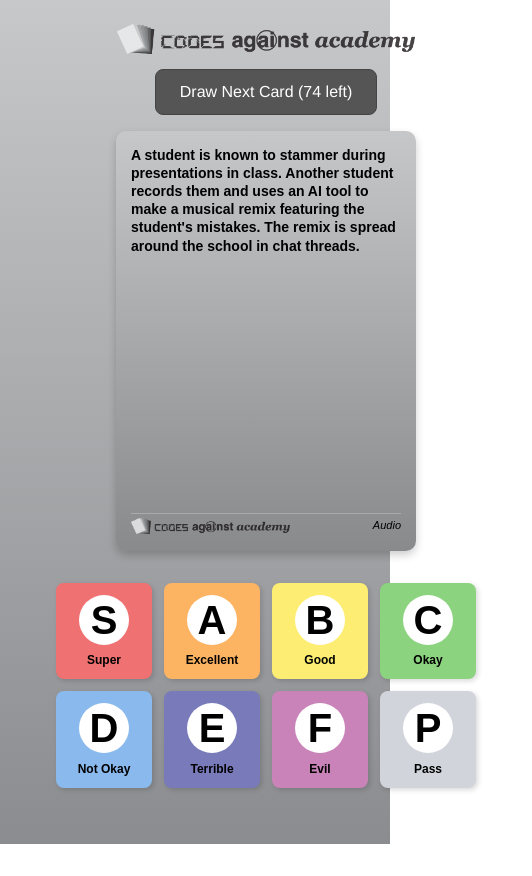
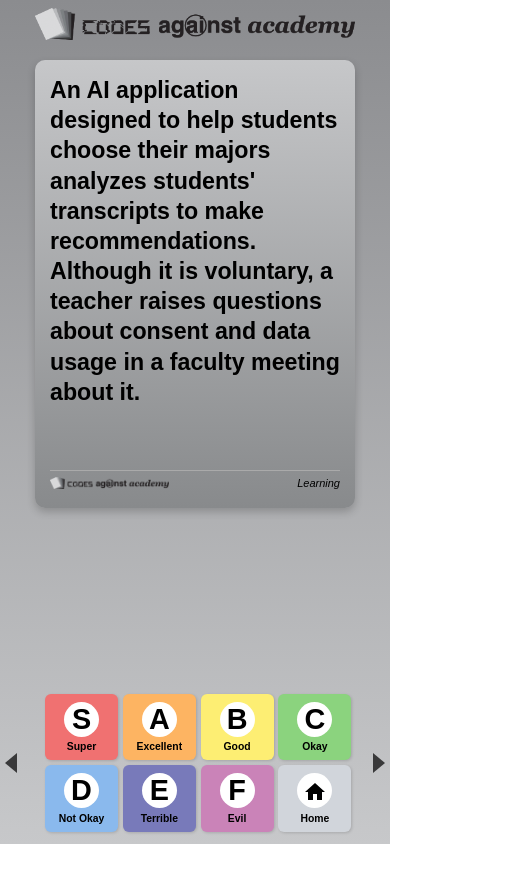
Before and after one commit to rootlake/codesagainstacademy, a Svelte app: page / in a window 390 px wide. Shown: the whole page, 532 px wide, since content can reach past the window. After the commit the page ends 844 px from the top, so only its background shows below. Built offline with nearby package versions, Linux system fonts and the light colour scheme.

Commit message:
feat: finalize mobile layout and styling

```diff
--- a/index.html
+++ b/index.html
@@ -3,8 +3,8 @@
   <head>
     <meta charset="UTF-8" />
     <link rel="icon" type="image/svg+xml" href="/vite.svg" />
-    <meta name="viewport" content="width=device-width, initial-scale=1.0" />
-    <title>Vite + Svelte + TS</title>
+    <meta name="viewport" content="width=device-width, initial-scale=1.0, viewport-fit=cover" />
+    <title>Codes Against Academy</title>
   </head>
   <body>
     <div id="app"></div>
--- a/src/App.svelte
+++ b/src/App.svelte
@@ -1,234 +1,287 @@
 <script lang="ts">
-  import { onMount } from 'svelte';
-  import { availableDeck, currentCard, fullDeck, type ScenarioCard } from './lib/store';
-  // Assuming scenarios.json is correctly placed and Vite handles JSON imports
+  import { onMount, onDestroy } from 'svelte';
+  import { currentCard, fullDeck, type ScenarioCard } from './lib/store';
   import scenariosData from './lib/data/scenarios.json';
-  import CurrentCardDisplay from './lib/components/CurrentCardDisplay.svelte'; // Import the new component
-  import TierListDisplay from './lib/components/TierListDisplay.svelte'; // Import TierListDisplay
-  import logoSrc from '/minilogo.png'; // Import the logo for the header
+  import CurrentCardDisplay from './lib/components/CurrentCardDisplay.svelte';
+  import TierListDisplay from './lib/components/TierListDisplay.svelte';
+  import logoSrc from '/minilogo.png';
 
-  // Utility function to shuffle an array (Fisher-Yates)
+  // --- State --- //
+  let history: ScenarioCard[] = []; // Will hold the fully shuffled deck
+  let historyIndex = -1;           // Pointer within the history
+  let currentCardValue: ScenarioCard | null = null;
+
+  const unsubscribeCurrent = currentCard.subscribe(value => {
+    currentCardValue = value;
+  });
+
+  // --- Reactive Navigation State --- //
+  $: canGoPrev = historyIndex > 0;
+  $: canGoNext = historyIndex < history.length - 1;
+
+  // --- Utility --- //
   function shuffleArray<T>(array: T[]): T[] {
     for (let i = array.length - 1; i > 0; i--) {
       const j = Math.floor(Math.random() * (i + 1));
-      [array[i], array[j]] = [array[j], array[i]]; // Swap elements
+      [array[i], array[j]] = [array[j], array[i]];
     }
     return array;
   }
 
+  // --- Lifecycle --- //
   onMount(() => {
     const allCards = scenariosData as ScenarioCard[];
-    const scenarioCards = allCards;
-
-    if (scenarioCards.length === 0) {
+    if (allCards.length === 0) {
       console.error("No scenario cards found!");
       return;
     }
 
     // Set the full deck reference
-    fullDeck.set([...scenarioCards]);
+    fullDeck.set([...allCards]);
 
-    // Shuffle the whole deck first
-    const shuffledDeck = shuffleArray([...scenarioCards]);
+    // Create the full navigation history by shuffling ALL cards
+    history = shuffleArray([...allCards]);
 
-    // Set the initial card (first from shuffled)
-    currentCard.set(shuffledDeck.shift()!); // Remove first card and set it
+    // Start at a random index
+    historyIndex = Math.floor(Math.random() * history.length);
 
-    // Set the remaining shuffled cards as the available deck
-    availableDeck.set(shuffledDeck);
+    // Set the initial current card
+    currentCard.set(history[historyIndex]);
 
-    // Reset current card and tiers if needed (optional)
-    // currentCard.set(null);
-    // tieredCards.set(initialTiers); // Reset tiers if implementing replayability
+    // availableDeck is no longer used
+    // availableDeck.set([]);
   });
 
-  function drawCard() {
-    let cardToDraw: ScenarioCard | null = null;
-    availableDeck.update((deck: ScenarioCard[]) => {
-      if (deck.length > 0) {
-        // Draw from the top (or bottom, consistency matters)
-        cardToDraw = deck.shift()!; // Use shift() to take from the start, non-null assertion assumes length > 0
-      } else {
-        // Handle empty deck case (e.g., show message, allow reset)
-        console.warn("Deck is empty!");
-      }
-      return deck; // Return the modified deck to update the store
-    });
-
-    if (cardToDraw) {
-      currentCard.set(cardToDraw);
+  // --- Navigation Functions --- //
+  function nextCard() {
+    if (canGoNext) {
+      historyIndex++;
+      currentCard.set(history[historyIndex]);
     }
   }
 
-  // Reactive statement to log current card for debugging
-  $: console.log("Current Card:", $currentCard);
-  $: console.log("Available Deck Size:", $availableDeck.length);
+  function previousCard() {
+    if (canGoPrev) {
+      historyIndex--;
+      currentCard.set(history[historyIndex]);
+    }
+  }
+
+  // --- Cleanup --- //
+  onDestroy(unsubscribeCurrent);
 
 </script>
 
 <main class="game-container">
-  <!-- Replace H1 with Logo -->
   <div class="logo-header">
     <img src={logoSrc} alt="Codes Against Academy" />
   </div>
-  <!-- <h1>Codes Against Academy - Tier List</h1> -->
-
-  <div class="controls">
-    <button on:click={drawCard} disabled={$availableDeck.length === 0}>
-      Draw Next Card ({$availableDeck.length} left)
-    </button>
-  </div>
 
   <div class="card-area">
-    <!-- Always display the card component, remove placeholder logic -->
     <CurrentCardDisplay />
-    <!-- {#if $currentCard}
-      <CurrentCardDisplay />
-    {:else if $availableDeck.length > 0}
-       Initial state handled by setting currentCard in onMount
-    {:else}
-      <div class="card-placeholder empty">
-         <p>Deck empty!</p>
-      </div>
-    {/if} -->
   </div>
 
   <div class="tier-list-area">
-    <!-- Use the TierListDisplay component -->
-    <TierListDisplay />
-    <!-- <p>[Tier List will go here]</p> -->
+    <div class="tier-list-content">
+      <div class="nav-container left">
+        <button class="nav-button prev" on:click={previousCard} disabled={!canGoPrev}>
+          <!-- Triangle added via CSS -->
+        </button>
+      </div>
+      <TierListDisplay />
+      <div class="nav-container right">
+        <button class="nav-button next" on:click={nextCard} disabled={!canGoNext}>
+          <!-- Triangle added via CSS -->
+        </button>
+      </div>
+    </div>
   </div>
+
+  <!-- <div class="controls"> -->
+    <!-- Controls were here, likely removed temporarily, can add back if needed -->
+  <!-- </div> -->
 
 </main>
 
 <style>
-  /* --- Global Styles --- */
+  /* Minimal global reset */
   :global(html, body) {
     margin: 0;
     padding: 0;
-    height: 100%; /* Ensure html also takes height */
-  }
-  :global(body) {
-    /* margin: 0; /* Moved to above reset */
-    background: linear-gradient(to bottom, #C7C8CA, #8B8C8F);
-    color: #000;
-    /* min-height: 100vh; /* Not needed with height: 100% */
-    overflow: hidden; /* Prevent scrolling */
-  }
-  :global(h1) { /* Keep rule but comment out content */
-    /* text-align: center; */
-    /* color: #222; */
-    /* font-family: 'Helvetica Neue', Helvetica, Arial, sans-serif; */
-    /* font-size: 1.5rem; */
-    /* margin-top: 1rem; */
-    /* margin-bottom: 0.5rem; */
-    /* outline: 1px solid orange; */
+    height: 100%;
+    width: 100%; /* Explicitly set width */
+    overflow: hidden; /* Prevent body scroll */
   }
 
-  /* --- Component Styles --- */
+  :global(body) {
+    /* Reversed gradient: Dark top to Light bottom */
+    background: linear-gradient(to bottom, #8B8C8F, #C7C8CA);
+    color: #000;
+    overflow: hidden;
+    position: relative;
+  }
+
+  .test-container {
+    width: 100%;
+    height: 100vh; /* Fallback */
+    height: 100svh; /* Target small viewport height */
+    padding: 0;
+    margin: 0;
+    background-color: red;
+    box-sizing: border-box;
+    /* Add some content styling for visibility */
+    display: flex;
+    justify-content: center;
+    align-items: center;
+    font-size: 2rem;
+    color: white;
+  }
+
+  /* --- Nav Button Styles (using CSS triangles) --- */
+  .nav-button {
+    background-color: transparent;
+    border: none;
+    width: 40px; /* Button clickable area width */
+    height: 40px; /* Button clickable area height */
+    cursor: pointer;
+    padding: 0; /* Remove padding, using pseudo-element */
+    opacity: 0.7;
+    position: relative; /* For pseudo-element positioning */
+    touch-action: manipulation; /* Prevent double-tap zoom */
+    /* outline: 1px dashed white; /* Optional debug */
+  }
+  .nav-button::before { /* Common styles for triangle pseudo-elements */
+    content: "";
+    position: absolute;
+    top: 50%;
+    left: 50%;
+    width: 0;
+    height: 0;
+    border-style: solid;
+    /* Default border color, overridden below */
+    border-color: transparent black transparent transparent;
+  }
+  .nav-button.prev::before {
+    border-width: 10px 12px 10px 0; /* h, right-w, h, left-w */
+    border-color: transparent black transparent transparent;
+    transform: translate(-50%, -50%);
+  }
+  .nav-button.next::before {
+    border-width: 10px 0 10px 12px; /* h, right-w, h, left-w */
+    border-color: transparent transparent transparent black;
+    transform: translate(-50%, -50%);
+  }
+
+  .nav-button:hover:not(:disabled) {
+    opacity: 1.0;
+  }
+  .nav-button:disabled {
+    cursor: not-allowed;
+    opacity: 0.3;
+  }
+  /* Change triangle color when disabled */
+  .nav-button.prev:disabled::before {
+    border-color: transparent rgba(0,0,0,0.2) transparent transparent;
+  }
+  .nav-button.next:disabled::before {
+    border-color: transparent transparent transparent rgba(0,0,0,0.2);
+  }
+
   .logo-header {
     text-align: center;
-    padding: 0.5rem 0;
-    /* outline: 1px solid orange; /* Removed */
+    /* padding: 0; Removed padding - handled inside */
+    flex-shrink: 0;
+    margin-bottom: 0.75rem; /* Slightly reduced space below logo */
+    width: 100%;
+    max-width: 320px; /* Match card max-width */
+    margin-left: auto; /* Center the container */
+    margin-right: auto;
+    box-sizing: border-box;
+    padding-top: max(0.5rem, env(safe-area-inset-top));
+    /* padding-left/right removed, handled by centering */
   }
   .logo-header img {
-    height: 30px; /* Adjust logo size as needed */
-    width: auto;
+    /* height: clamp(20px, 4vw, 40px); /* Removed clamp */
+    width: 100%; /* Fill the container width */
+    height: auto; /* Maintain aspect ratio */
+    max-height: 40px; /* Add max-height constraint */
     opacity: 0.8;
+    display: block;
+    /* margin: 0 auto; /* No longer needed, container centered */
   }
 
   .game-container {
-    max-width: 800px;
+    width: 100%;
     margin-left: auto;
     margin-right: auto;
-    padding: 1rem;
+    padding: 0; /* Remove padding, handled by children now */
     font-family: 'Helvetica Neue', Helvetica, Arial, sans-serif;
     display: flex;
     flex-direction: column;
     height: 100vh;
     height: 100svh;
     box-sizing: border-box;
-    /* outline: 2px solid red; /* Removed */
-  }
-
-  .controls {
-    text-align: center;
-    /* outline: 2px solid blue; /* Removed */
-    margin-bottom: 0.5rem;
-  }
-
-  .controls button {
-    padding: 0.8rem 1.5rem;
-    font-size: 1rem;
-    cursor: pointer;
-    background-color: #555;
-    color: #fff;
-    border: 1px solid #444; /* Added subtle border */
-    border-radius: 8px; /* Slightly more rounded */
-    font-family: 'Helvetica Neue', Helvetica, Arial, sans-serif;
-    transition: background-color 0.2s ease;
-  }
-  .controls button:hover:not(:disabled) {
-    background-color: #666;
-  }
-  .controls button:disabled {
-    background-color: #777;
-    border-color: #666;
-    cursor: not-allowed;
+    justify-content: flex-start;
+    align-items: center;
   }
 
   .card-area {
     border: none;
-    padding: 0.5rem;
+    padding: 0;
     text-align: center;
-    /* outline: 2px solid green; /* Removed */
     display: flex;
-    justify-content: center;
+    flex-direction: column;
     align-items: center;
     flex-shrink: 0;
-    margin-bottom: 1rem;
+    /* margin-bottom removed */
+    width: 100%;
+    padding-left: max(0.5rem, env(safe-area-inset-left));
+    padding-right: max(0.5rem, env(safe-area-inset-right));
+    box-sizing: border-box;
+    margin-top: 0.5rem; /* Add small space above card */
   }
 
-  /* Styles for the placeholder when no card is displayed - NOW UNUSED */
-  /*
-  .card-placeholder {
-    max-width: 300px;
-    margin: 0 auto;
-    aspect-ratio: 2.5 / 3.5;
-    background-color: #BDBDBD;
-    border: 1px solid #999;
-    border-radius: 20px;
-    display: block;
-    color: #666;
-    font-style: italic;
-    box-shadow: 5px 5px 15px rgba(0,0,0,0.3);
-    height: 420px;
+  /* .nav-row removed as buttons moved */
+
+  .nav-container {
+    flex: 0 0 auto;
+    width: 40px; /* Keep explicit width */
+    display: flex;
+    align-items: center;
+    justify-content: center;
   }
-  .card-placeholder.empty {
-    background-color: #A0A0A0;
-  }
-  .card-placeholder.empty p {
-    margin: 0;
-  }
-  */
 
   .tier-list-area {
-    min-height: 100px;
     text-align: center;
     border: none;
-    padding: 0;
+    padding: 0; /* Remove padding, handled by content wrapper */
     line-height: normal;
-    /* outline: 2px solid purple; /* Removed debug outline */
     flex-shrink: 0;
-    /* margin-top: auto; /* Removed - let it flow naturally */
+    width: 100%;
+    box-sizing: border-box;
+    margin-top: auto; /* Push to bottom */
+    /* padding-bottom: max(0.5rem, env(safe-area-inset-bottom)); /* Moved to content */
   }
-  /* Removed tier-list-area p rule */
 
-  /* REMOVED old .current-card-placeholder styles as they are unused */
+  .tier-list-content {
+    display: flex;
+    align-items: center;
+    justify-content: center;
+    gap: 10px;
+    width: 100%;
+    padding-left: max(0.5rem, env(safe-area-inset-left));
+    padding-right: max(0.5rem, env(safe-area-inset-right));
+    padding-bottom: max(0.5rem, env(safe-area-inset-bottom));
+    padding-top: 0.25rem; /* Reduced space above tier list */
+    box-sizing: border-box;
+  }
 
-  /* --- Debug Outlines --- */
-  h1 { outline: 1px solid orange; }
-  .card-placeholder { outline: 3px dashed lime; } /* Make placeholder outline distinct */
-  /* --- End Debug Outlines --- */
+  /* Target TierListDisplay component if needed */
+  :global(app-tier-list-display) { /* Check actual tag name */
+    flex-grow: 0; /* Don't let it grow */
+    flex-shrink: 1; /* Allow shrinking if needed */
+  }
+
+  /* .controls commented out in template */
 
 </style>
--- a/src/app.css
+++ b/src/app.css
@@ -1,79 +1 @@
-:root {
-  font-family: system-ui, Avenir, Helvetica, Arial, sans-serif;
-  line-height: 1.5;
-  font-weight: 400;
-
-  color-scheme: light dark;
-  color: rgba(255, 255, 255, 0.87);
-  background-color: #242424;
-
-  font-synthesis: none;
-  text-rendering: optimizeLegibility;
-  -webkit-font-smoothing: antialiased;
-  -moz-osx-font-smoothing: grayscale;
-}
-
-a {
-  font-weight: 500;
-  color: #646cff;
-  text-decoration: inherit;
-}
-a:hover {
-  color: #535bf2;
-}
-
-body {
-  margin: 0;
-  display: flex;
-  place-items: center;
-  min-width: 320px;
-  min-height: 100vh;
-}
-
-h1 {
-  font-size: 3.2em;
-  line-height: 1.1;
-}
-
-.card {
-  padding: 2em;
-}
-
-#app {
-  max-width: 1280px;
-  margin: 0 auto;
-  padding: 2rem;
-  text-align: center;
-}
-
-button {
-  border-radius: 8px;
-  border: 1px solid transparent;
-  padding: 0.6em 1.2em;
-  font-size: 1em;
-  font-weight: 500;
-  font-family: inherit;
-  background-color: #1a1a1a;
-  cursor: pointer;
-  transition: border-color 0.25s;
-}
-button:hover {
-  border-color: #646cff;
-}
-button:focus,
-button:focus-visible {
-  outline: 4px auto -webkit-focus-ring-color;
-}
-
-@media (prefers-color-scheme: light) {
-  :root {
-    color: #213547;
-    background-color: #ffffff;
-  }
-  a:hover {
-    color: #747bff;
-  }
-  button {
-    background-color: #f9f9f9;
-  }
-}
+/* Remove all default styles */
--- a/src/lib/components/CurrentCardDisplay.svelte
+++ b/src/lib/components/CurrentCardDisplay.svelte
@@ -1,16 +1,17 @@
 <script lang="ts">
-  import { currentCard, type ScenarioCard } from '../store'; // Use relative path for store
+  // Keep only necessary imports and logic
+  import { currentCard, type ScenarioCard } from '../store';
   import { onDestroy } from 'svelte';
-  import logoSrc from '/minilogo.png'; // Import the logo
+  import logoSrc from '/minilogo.png';
+
+  // Remove props
+  // export let onNext: () => void = () => {};
+  // export let onPrev: () => void = () => {};
+  // export let canGoNext: boolean = true;
+  // export let canGoPrev: boolean = false;
 
   let card: ScenarioCard | null = null;
-
-  // Subscribe to the store and update local variable
-  const unsubscribe = currentCard.subscribe(value => {
-    card = value;
-  });
-
-  // Unsubscribe when component is destroyed to prevent memory leaks
+  const unsubscribe = currentCard.subscribe(value => { card = value; });
   onDestroy(unsubscribe);
 
   // Placeholder for footer content later
@@ -20,50 +21,42 @@
 </script>
 
 {#if card}
-  <!-- Renamed outer div to mimic .card-front structure -->
+  <!-- Removed card-wrapper -->
+  <!-- Main card element -->
   <div class="card-front">
-    <!-- Added text-container div -->
     <div class="text-container">
       <p>{card.scenario}</p>
     </div>
-    <!-- Renamed footer div to mimic .bottom-elements -->
     <div class="bottom-elements">
       <img src={logoSrc} alt="Codes Against Academy Logo" class="logo"/>
       <span class="category">{card.category}</span>
     </div>
   </div>
+  <!-- Removed buttons -->
 {/if}
 
 <style>
-  /* --- Debug Outlines --- Removed */
-  /*
-  .card-front { outline: 2px dotted cyan; }
-  .text-container { outline: 1px solid yellow; }
-  .bottom-elements { outline: 1px solid magenta; }
-  */
-  /* --- End Debug Outlines --- */
+  /* Removed .card-wrapper styles */
+  /* Removed .nav-button, .prev, .next styles */
 
   .card-front {
-    /* --- Dimensions (from original .card) --- */
-    width: 300px;
-    height: 420px;
-    /* --- Background & Appearance (from original .card-front) --- */
-    background: linear-gradient(to bottom, #C6C7C9, #888A8C); /* Original gradient */
-    border-radius: 10px; /* Original rounding */
-    box-shadow: 0 4px 8px rgba(0, 0, 0, 0.2); /* Original shadow */
-    /* --- Layout (from original .card-front) --- */
-    padding: 15px; /* Reduced padding */
+    width: 100%; /* Fill container width */
+    aspect-ratio: 2.5 / 3.5; /* Enforce aspect ratio */
+    margin: 0 auto;
+    background: linear-gradient(to bottom, #C6C7C9, #888A8C);
+    border-radius: 10px;
+    box-shadow: 0 4px 8px rgba(0, 0, 0, 0.2);
+    padding: 15px;
     box-sizing: border-box;
     display: flex;
     flex-direction: column;
-    position: relative; /* Needed for absolute positioning of footer */
-    margin: 0 auto; /* Center the card */
-    /* --- Font (from original .card-front) --- */
-    font-family: Arial, sans-serif; /* Original font */
+    position: relative;
+    font-family: Arial, sans-serif;
     font-weight: bold;
     color: #000;
-    /* --- Remove Svelte defaults if needed --- */
-    overflow: hidden; /* Added from original */
+    overflow: hidden;
+    max-width: 320px; /* Reduced max width */
+    container-type: inline-size;
   }
 
   .text-container {
@@ -74,13 +67,14 @@
     text-align: left;
     display: flex; /* To align paragraph */
     align-items: flex-start;
+    /* outline: 1px solid yellow; */
   }
 
   .text-container p {
     margin: 0;
     width: 100%;
     word-wrap: break-word;
-    font-size: clamp(14px, 3.5vw, 22px); /* Slightly smaller font size range */
+    font-size: clamp(16px, 8cqw, 32px); /* Final increase to clamp values */
     line-height: 1.3;
     color: #000;
     /* Remove any inherited bolding if needed, already on parent */
@@ -96,13 +90,15 @@
     border-top: 1px solid #aaa;
     padding-top: 2px; /* Reduced padding */
     margin-top: 3px; /* Reduced margin */
+    /* outline: 1px solid magenta; */
   }
 
   .logo {
-    height: 16px; /* Slightly smaller logo */
+    /* Scale relative to card (container) width */
+    height: clamp(12px, 2.5cqw, 18px); /* Example: scale with container, limited range */
     width: auto;
-    opacity: 0.8; /* Original opacity */
-    display: block; /* Ensure proper rendering */
+    opacity: 0.8;
+    display: block;
   }
 
   .category {
--- a/src/lib/components/TierCard.svelte
+++ b/src/lib/components/TierCard.svelte
@@ -7,7 +7,13 @@
 
 <div class="tier-card" style:--tier-color={color}>
   <div class="circle">
-    <span class="letter">{tierId}</span>
+    {#if tierId === 'Home'}
+      <svg class="home-svg" xmlns="http://www.w3.org/2000/svg" viewBox="0 0 24 24" fill="currentColor">
+        <path d="M10 20v-6h4v6h5v-8h3L12 3 2 12h3v8z"/>
+      </svg>
+    {:else}
+      <span class="letter">{tierId}</span>
+    {/if}
   </div>
   {#if description}
     <span class="description">{description}</span>
@@ -17,38 +23,52 @@
 <style>
   .tier-card {
     background-color: var(--tier-color);
-    padding: 0.75rem 0.5rem; /* Padding top/bottom and left/right */
-    border-radius: 8px;
+    padding: 0.5rem 0.25rem; /* Reduced padding */
+    border-radius: 6px; /* Slightly less rounding */
     display: flex;
     flex-direction: column;
     align-items: center;
-    gap: 0.3rem; /* Space between circle and description */
-    min-width: 80px; /* Ensure minimum width */
-    box-shadow: 2px 2px 5px rgba(0,0,0,0.15);
+    gap: 0.15rem; /* Reduced gap */
+    min-width: 65px; /* Reduced min-width */
+    box-shadow: 1px 1px 3px rgba(0,0,0,0.15);
   }
 
   .circle {
     background-color: white;
-    width: 50px; /* Adjust size as needed */
-    height: 50px;
+    width: 35px; /* Reduced circle size */
+    height: 35px;
     border-radius: 50%;
     display: flex;
     justify-content: center;
     align-items: center;
-    margin-bottom: 0.25rem; /* Space below circle */
+    margin-bottom: 0.15rem; /* Reduced space */
   }
 
   .letter {
     font-family: Arial, Helvetica, sans-serif;
     font-weight: bold;
-    font-size: 2.5rem; /* Large letter */
+    font-size: 1.8rem; /* Base letter size */
     color: black;
-    line-height: 1; /* Prevent extra vertical space */
+    line-height: 1;
+    /* Add base positioning */
+    position: relative;
+  }
+
+  /* Remove .home-symbol styles */
+
+  /* Add styles for the SVG */
+  .home-svg {
+    width: 24px; /* Adjust size as needed */
+    height: 24px; /* Adjust size as needed */
+    fill: black; /* Ensure solid black */
+    /* Vertical alignment might be slightly off, adjust if needed */
+    position: relative;
+    top: 1px; /* Example nudge */
   }
 
   .description {
     font-family: Arial, Helvetica, sans-serif;
-    font-size: 0.75rem;
+    font-size: 0.65rem; /* Reduced description size */
     font-weight: bold;
     color: black;
     text-align: center;
--- a/src/lib/components/TierListDisplay.svelte
+++ b/src/lib/components/TierListDisplay.svelte
@@ -17,8 +17,8 @@
     { id: 'D', color: '#8ab9ed', description: 'Not Okay' },
     { id: 'E', color: '#787ABA', description: 'Terrible' },
     { id: 'F', color: '#CA83B8', description: 'Evil' },
-    // Add Pass/Discard placeholder
-    { id: 'P', color: '#D1D5DB', description: 'Pass' }, // Example gray
+    // Changed Menu to Home
+    { id: 'Home', color: '#D1D5DB', description: 'Home' }, // Example gray
   ];
 </script>
 
@@ -35,12 +35,12 @@
 <style>
   .tier-list-container {
     display: grid;
-    grid-template-columns: repeat(4, auto);
+    grid-template-columns: repeat(4, auto); /* Keep 4 columns */
     justify-items: center;
-    gap: 0.75rem;
-    padding: 0.5rem;
-    /* max-width: calc(4 * 90px + 3 * 0.75rem); /* Removed max-width */
+    gap: 0.3rem; /* Further reduced gap */
+    padding: 0.25rem;
+    width: 100%;
+    max-width: 300px; /* Further reduced max-width based on smaller cards */
     margin: 0 auto;
-    /* Parent (.tier-list-area) uses text-align: center to center this grid */
   }
 </style>
--- a/src/lib/store.ts
+++ b/src/lib/store.ts
@@ -20,8 +20,8 @@ export type TieredCards = Record<string, ScenarioCard[]>;
 // Holds all scenario cards loaded from JSON
 export const fullDeck = writable<ScenarioCard[]>([]);
 
-// Holds scenario cards available to be drawn
-export const availableDeck = writable<ScenarioCard[]>([]);
+// Holds scenario cards available to be drawn - REMOVED
+// export const availableDeck = writable<ScenarioCard[]>([]);
 
 // The currently active scenario card being discussed/dragged
 export const currentCard = writable<ScenarioCard | null>(null);
@@ -29,7 +29,7 @@ export const currentCard = writable<ScenarioCard | null>(null);
 // Holds the cards assigned to each tier
 const initialTiers: TieredCards = {
   'S': [], 'A': [], 'B': [], 'C': [],
-  'D': [], 'E': [], 'F': [], 'Pass': []
+  'D': [], 'E': [], 'F': [], 'Home': []
 };
 export const tieredCards = writable<TieredCards>(initialTiers);
 
```
Also changed, not shown: public/cardback.png (added), public/minilogo.png.
